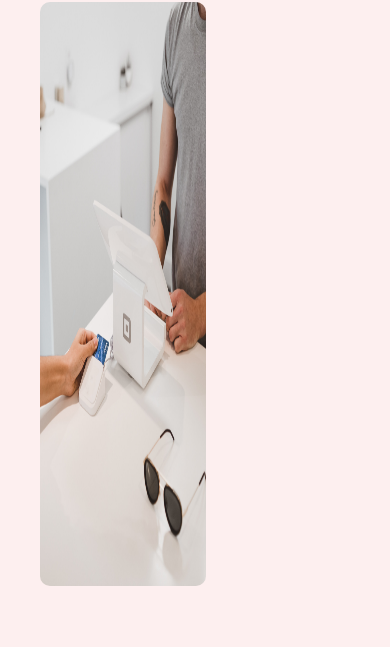
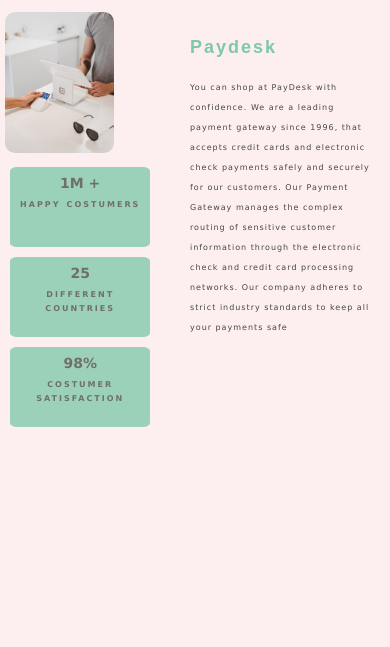
Before and after one commit to DMCFA/paydesk, a plain HTML site: page index.html in a window 390 px wide. Shown: the part 83-730 px from the top of the page. Drawn offline with Linux system fonts and the light colour scheme.

Commit message:
make main section responsive

```diff
--- a/index.html
+++ b/index.html
@@ -54,6 +54,7 @@
             </div>
             <div class="right-container">
                 <h1>payDesk the future is here</h1>
+                <h1 class="mobile">paydesk</h1>
                 <p>You can shop at PayDesk with confidence. We are a leading payment gateway since 1996, that accepts credit cards and electronic check payments safely and securely for our customers.
 
                     Our Payment Gateway manages the complex routing of sensitive customer information through the electronic check and credit card processing networks.
--- a/styles/styles.css
+++ b/styles/styles.css
@@ -10,6 +10,11 @@
   --nav-color: #11324D;
   --text-color: #444941;
   --font-size: 14px;
+}
+
+html, body {
+  max-width: 100%;
+  overflow-x: hidden;
 }
 
 body {
@@ -75,7 +80,7 @@ a.nav-item, a:hover {
   display: none;
 }
 
-@media (max-width: 950px) {
+@media (max-width: 1000px) {
   label.logo-heading {
     font-size: 30px;
     padding-left: 50px;
@@ -85,7 +90,7 @@ a.nav-item, a:hover {
   }
 }
 
-@media (max-width: 860px) {
+@media (max-width: 875px) {
   label.logo-heading {
     display: none;
   }
@@ -143,6 +148,10 @@ img.modal {
   float: right;
   margin-top: 60px;
   margin-right: 50px;
+}
+
+h1.mobile {
+  display: none;
 }
 
 h1 {
@@ -224,6 +233,113 @@ span.text {
   letter-spacing: 2px;
 }
 
+@media (max-width: 1500px) {
+  .right-container {
+    margin-top: 20px;
+  }
+  h1 {
+    font-size: 35px;
+  }
+  p {
+    line-height: 35px;
+  }
+}
+
+@media (max-width: 1400px) {
+  h1 {
+    font-size: 30px;
+  }
+  p {
+    line-height: 30px;
+  }
+}
+
+@media (max-width: 1200px) {
+  h1 {
+    font-size: 25px;
+  }
+  p {
+    line-height: 25px;
+  }
+}
+
+@media (max-width: 1000px) {
+  .left-container {
+    width: 40% !important;
+    margin-top: 50px;
+    margin-left: 30px;
+  }
+  img.modal {
+    height: calc(80vh - 260px);
+    width: 70%;
+  }
+  .right-container {
+    z-index: 1;
+    width: 100%;
+  }
+  .bottom-container {
+    padding-top: 50px;
+  }
+  h1 {
+    font-size: 20px;
+  }
+  p {
+    font-size: var(--font-size);
+    text-align: left;
+  }
+}
+
+@media (max-width: 800px) {
+  .left-container {
+    width: 20%;
+    margin-top: 10px;
+    margin-left: 5px;
+  }
+  img.modal {
+    height: auto;
+    margin-left: 0;
+  }
+  .right-container {
+    width: 50%;
+    margin-top: 10px;
+    margin-right: 5px;
+  }
+  h1 {
+    display: none;
+  }
+  h1.mobile {
+    display: block;
+    font-size: 18px;
+    padding-bottom: 0;
+  }
+  p {
+    font-size: 8px;
+    line-height: 20px;
+    text-align: left;
+    padding-left: 0;
+  }
+  .bottom-container {
+    display: flex;
+    flex-direction: column;
+    width: 40%;
+    padding-top: 0;
+    margin-left: 10px;
+  }
+  .box {
+    width: 90%;
+    height: 80px;
+    margin-top: 10px;
+    text-align: center;
+  }
+  span.number {
+    font-size: var(--font-size);
+    padding: 5px 0;
+  }
+  span.text {
+    font-size: 12px;
+  }
+}
+
 footer {
   position: fixed;
   left: 0;
```
